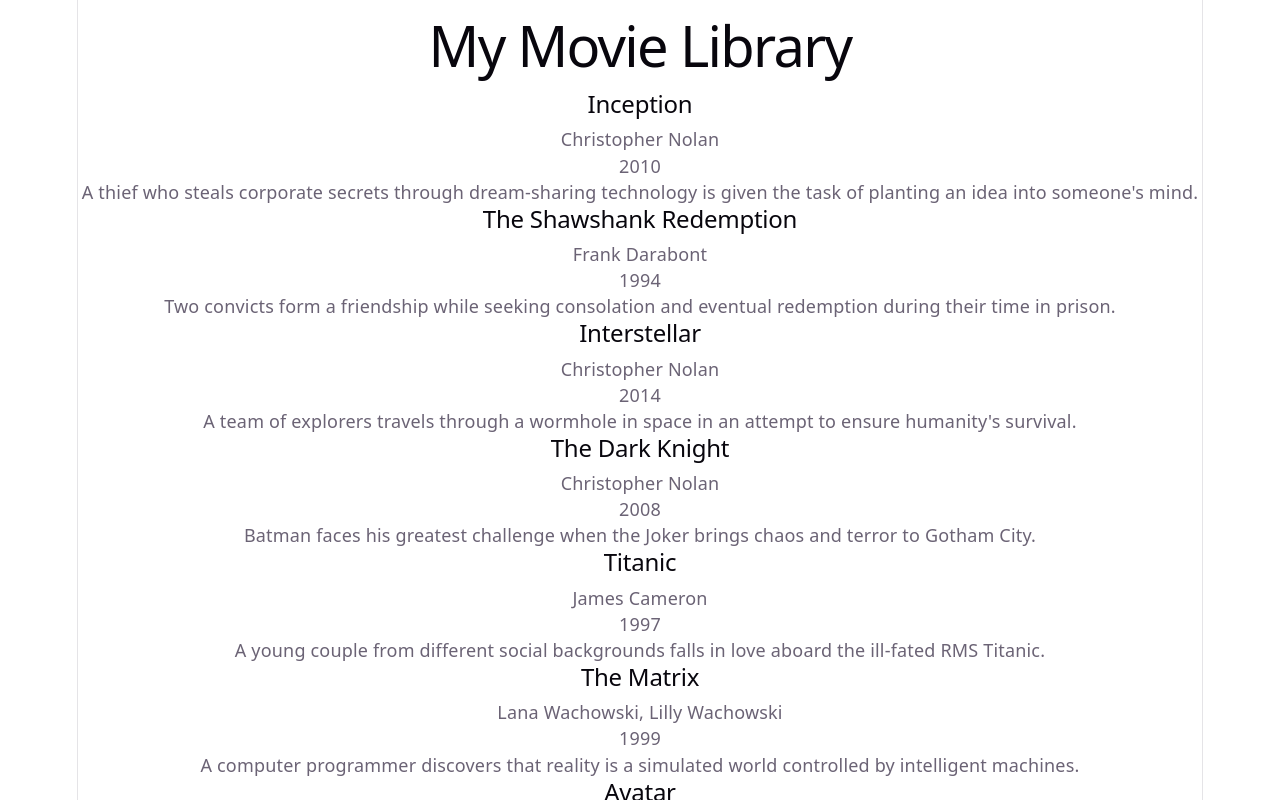
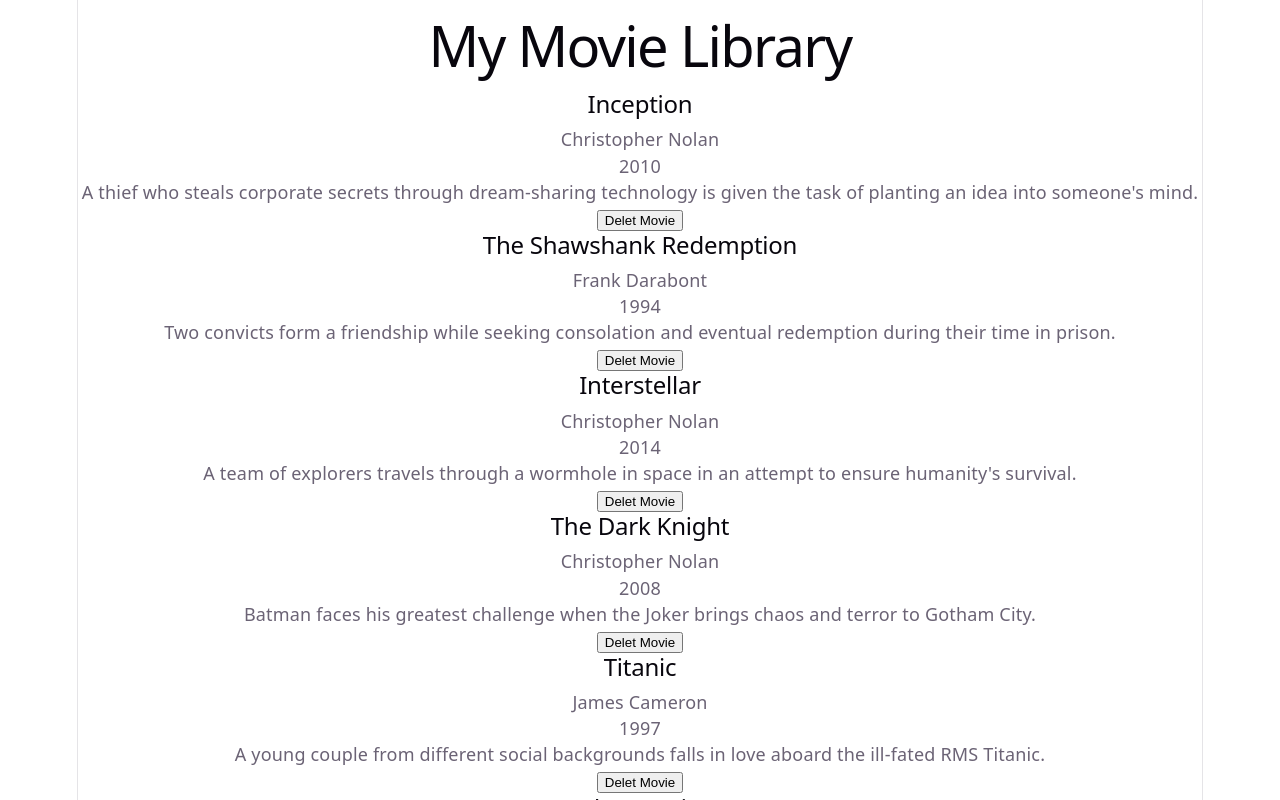
Before and after one commit to macklenton/Movie_Library, a React (Vite) app: page / in a window 1280 px wide. Shown: the top 800 px of the page. Built offline with nearby package versions, Linux system fonts and the light colour scheme.

Commit message:
Implement delete function

```diff
--- a/src/App.jsx
+++ b/src/App.jsx
@@ -143,10 +143,6 @@ const initialMovies = [
 ];
 const [movies, setMovies] = useState(initialMovies)
 
-function removeMove(){
-
-
-}
 function handleSUbmit(event){
   event.preventDefault()
 
@@ -179,13 +175,19 @@ function handleSUbmit(event){
   form.reset()
 
 }
+function deleteMovie(id) {
+    setMovies(previousMovies =>
+        previousMovies.filter(movie => movie.id !== id)
+    );
+}
 return(
     <main>
     <h1> My Movie Library</h1>
 
      {movies.map((movie)=>(
         <div key= {movie.id}>
-            <MovieCard data = {movie}/>
+            <MovieCard data = {movie}
+            onDelete={()=> deleteMovie(movie.id)}/>
         </div>
 
     ))}
@@ -213,6 +215,7 @@ return(
 
       <button type="submit">Submit </button>
 
+
     </form>
 
     </main>
--- a/src/MovieCard.jsx
+++ b/src/MovieCard.jsx
@@ -1,10 +1,11 @@
-function MovieCard({data}) {
+function MovieCard({data, onDelete}) {
     return(
         <>
         <h2>{data.title} </h2>
         <p>{data.director}</p>
         <p>{data.releaseYear}</p>
         <p>{data.synopsis}</p>
+        <button type="button" onClick={onDelete}> Delet Movie</button>
         </>
     )
 
```
